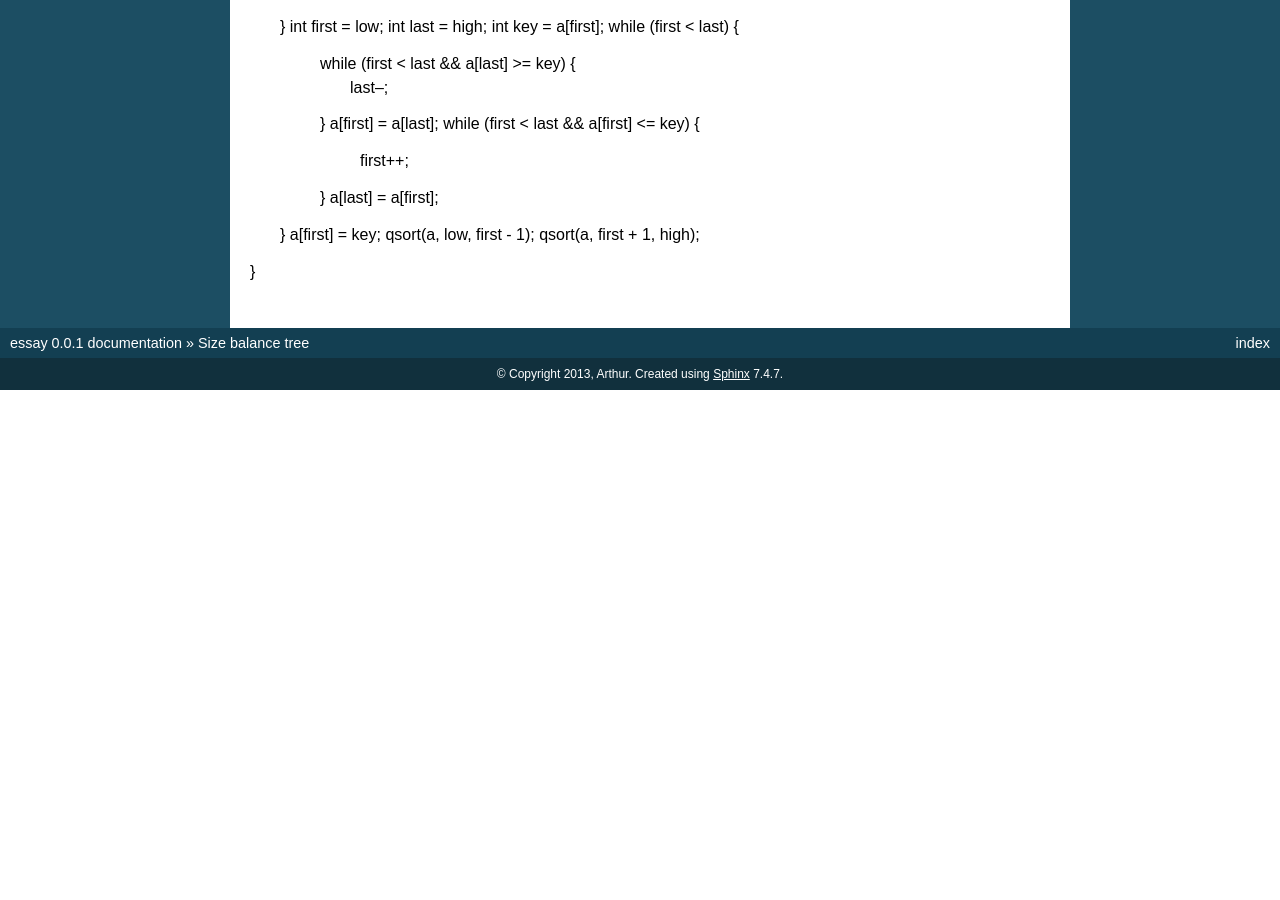
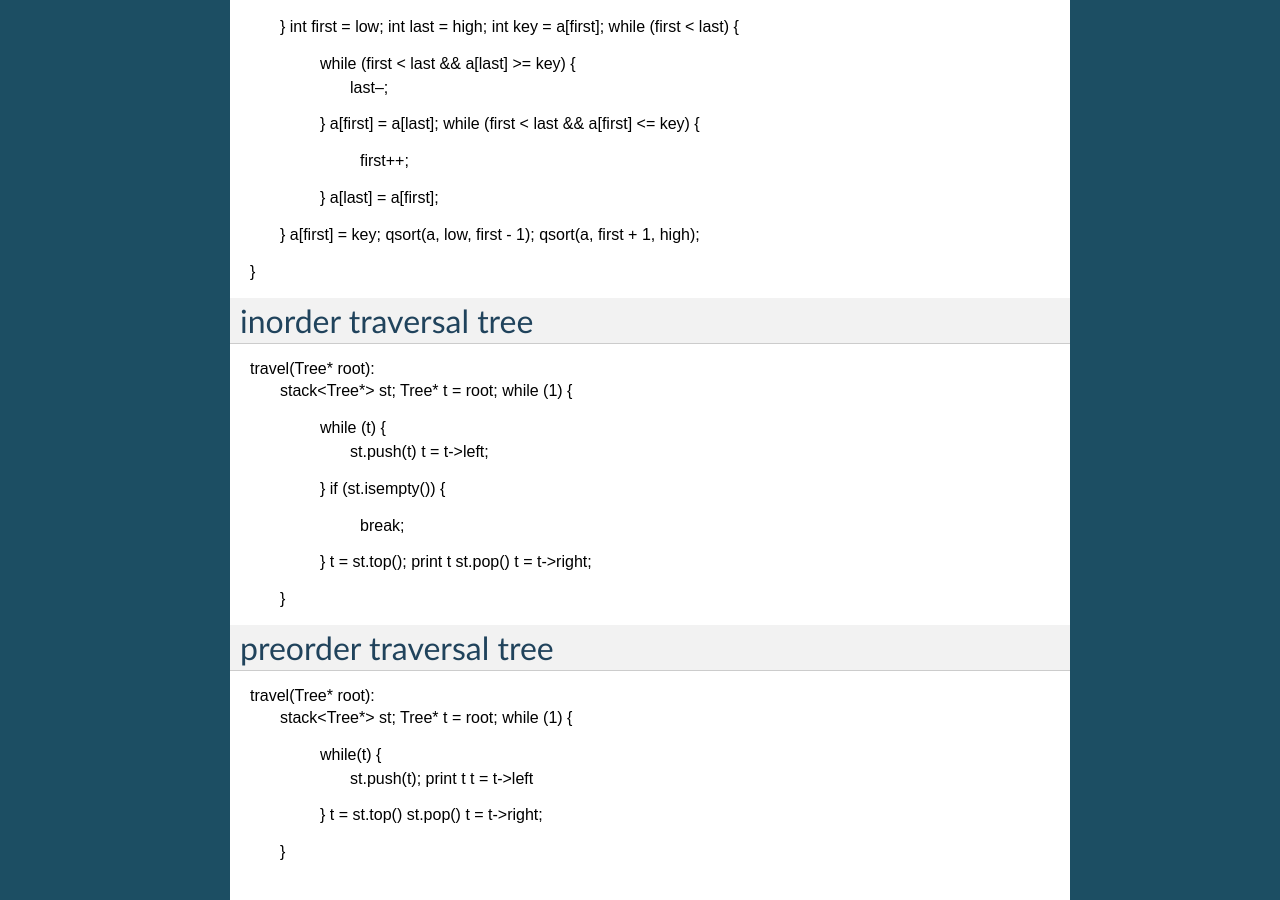
Before and after one commit to largetalk/newdatum, a Sphinx documentation site: the page built from docs/source/201411/algorithm.rst, in a window 1280 px wide and 900 px high, scrolled down 2199 px. Built offline with Sphinx 7.4.7, drawn with Linux system fonts in a browser that asks for light colours; formulas are drawn with MathJax 3; before the commit the page ends 2589 px from its top, so only the background shows below that; some of the changed text lies outside the part shown.

Commit message:
add tree algorithm

```diff
--- a/docs/source/201411/algorithm.rst
+++ b/docs/source/201411/algorithm.rst
@@ -113,7 +113,6 @@ insert(t, v):
   maintain(t, v>=key[t])
 
 
-
 quick sort
 ==============
 
@@ -138,3 +137,41 @@ void qsort(int a[], int low, int high) {
   qsort(a, low, first - 1);
   qsort(a, first + 1, high);
 }
+
+
+inorder traversal tree
+============================
+
+travel(Tree* root):
+  stack<Tree*> st;
+  Tree* t = root;
+  while (1) {
+    while (t) {
+      st.push(t)
+      t = t->left;
+    }
+    if (st.isempty()) {
+      break;
+    }
+    t = st.top();
+    print t
+    st.pop()
+    t = t->right;
+  }
+
+preorder traversal tree
+=============================
+
+travel(Tree* root):
+  stack<Tree*> st;
+  Tree* t = root;
+  while (1) {
+    while(t) {
+     st.push(t);
+     print t
+     t = t->left
+    }
+    t = st.top()
+    st.pop()
+    t = t->right;
+  }
```
Also changed, not shown: docs/source/201411/redis_cluster.rst (added, +102 -0 lines).
